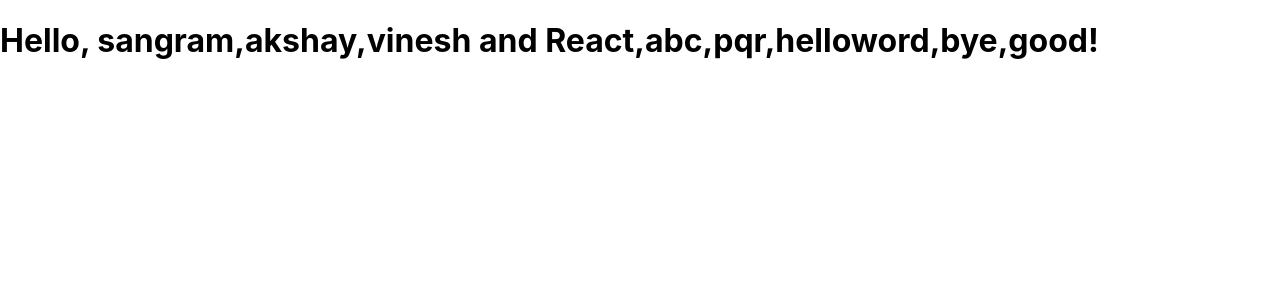
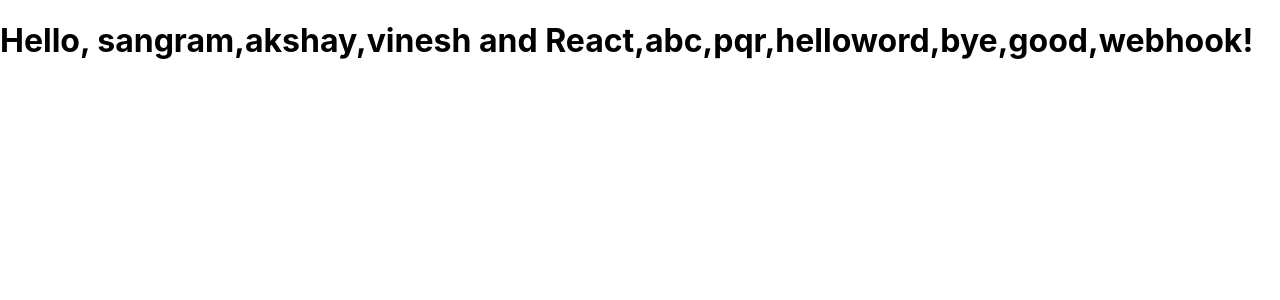
Before and after one commit to Sangramshinde97/react-simple-app, a React (Create React App) app: page / in a window 1280 px wide. Shown: the top 300 px of the page. Built offline with nearby package versions, Linux system fonts and the light colour scheme.

Commit message:
Update App.js

```diff
--- a/src/App.js
+++ b/src/App.js
@@ -3,7 +3,7 @@
 function App() {
   return (
     <div>
-      <h1>Hello, sangram,akshay,vinesh and React,abc,pqr,helloword,bye,good!</h1>
+      <h1>Hello, sangram,akshay,vinesh and React,abc,pqr,helloword,bye,good,webhook!</h1>
     </div>
   );
 }
```
